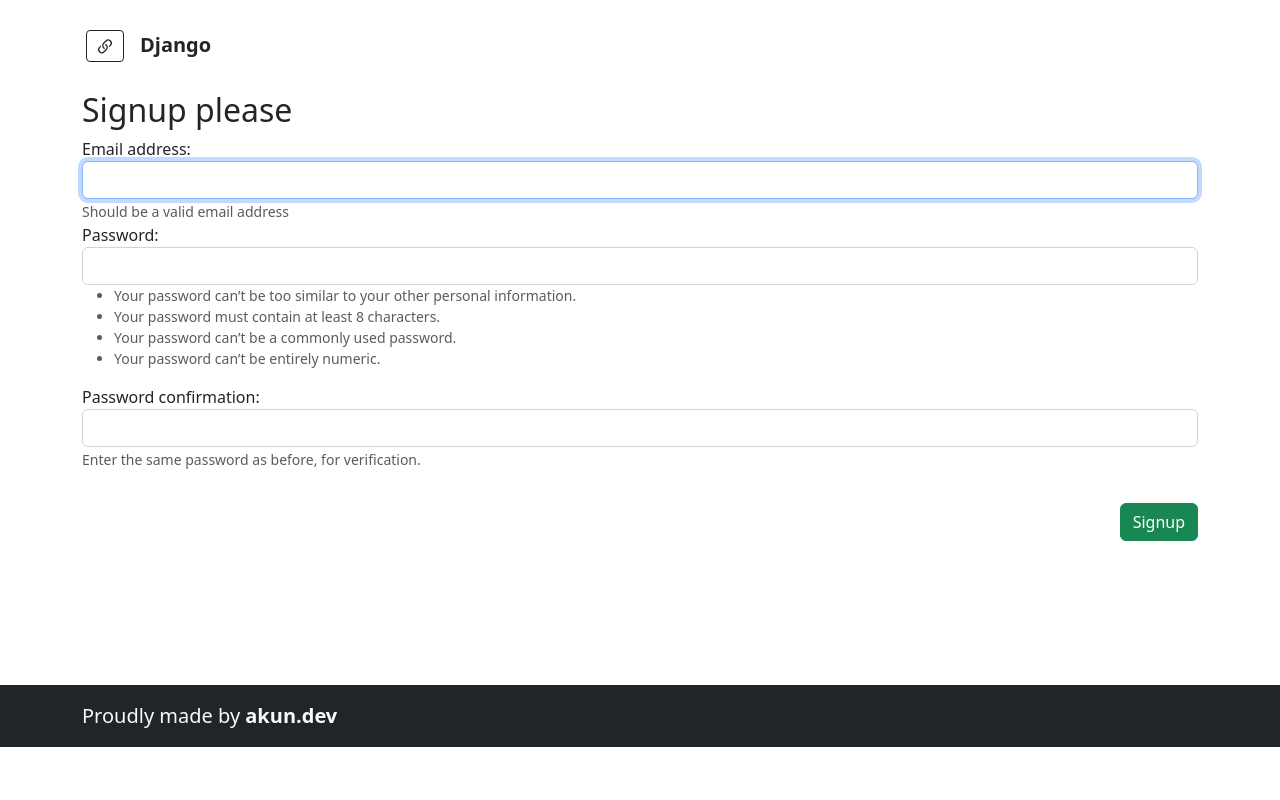
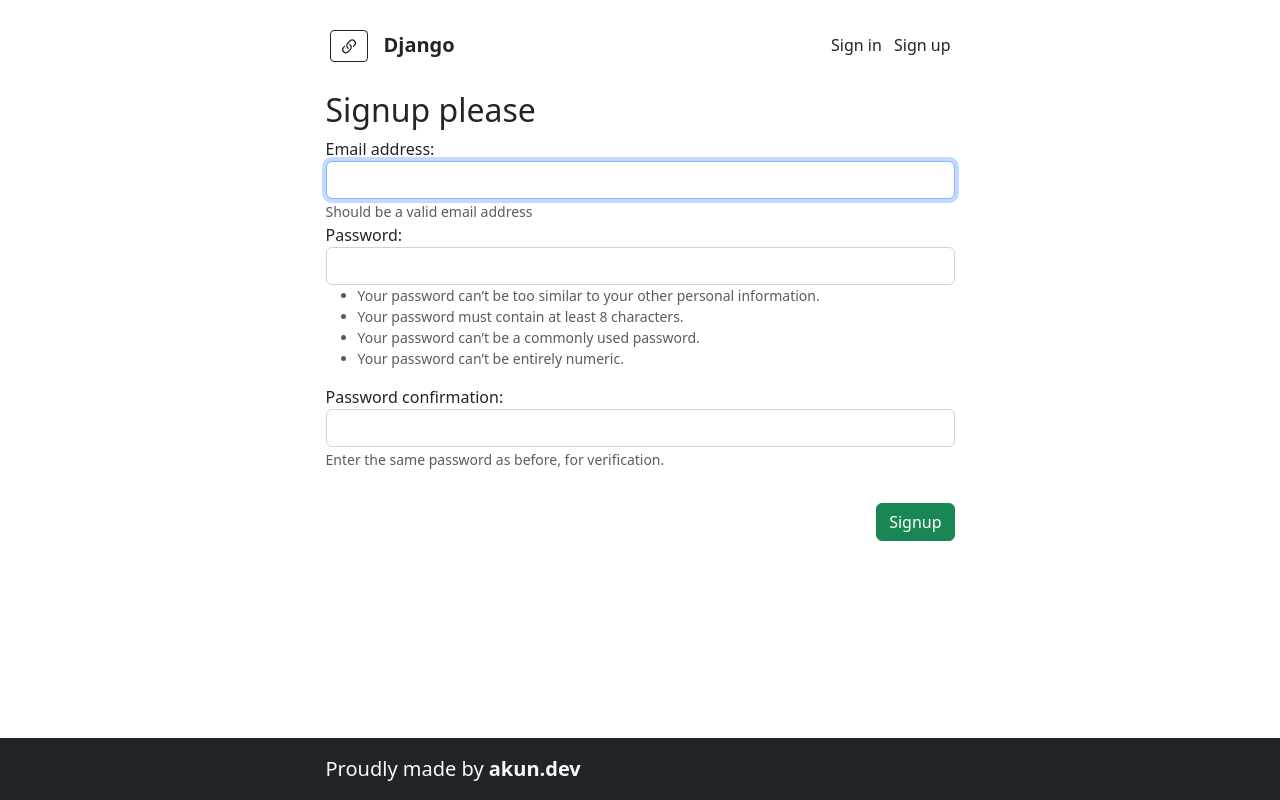
Before and after one commit to almazkun/jeonse, a Django app: page /a/signup/ in a window 1280 px wide. Run offline with Django 4.2, Linux system fonts and the light colour scheme; parts of the project's set-up code (start-up, migrations or seed data) failed here and were passed over; some libraries are stand-ins or nearby versions.

Commit message:
Sign up, sign in, sign out

```diff
--- a/apps/accounts/tests.py
+++ b/apps/accounts/tests.py
@@ -64,7 +64,7 @@ class TestViews(TestCase):
     def setUp(self):
         self.client = Client()
         self.user_data = {
-            "email": "some@email.com",
+            "email": "test@test.com",
             "password1": "some_password",
             "password2": "some_password",
         }
--- a/apps/accounts/views.py
+++ b/apps/accounts/views.py
@@ -1,12 +1,15 @@
 from django.contrib.auth import views
 from django.urls import reverse_lazy
-from django.views.generic import FormView
+from django.views.generic import CreateView
 
 from apps.accounts.forms import CustomUserCreationForm
 
+import logging
+
+logger = logging.getLogger(__name__)
 
 # Create your views here.
-class SignupView(FormView):
+class SignupView(CreateView):
     template_name = "accounts/signup.html"
     form_class = CustomUserCreationForm
     success_url = reverse_lazy("signin")
--- a/static/css/base.css
+++ b/static/css/base.css
@@ -1,12 +1,6 @@
-html {
-    min-height: 100%;
-    display: flex;
-    flex-direction: column;
-}
-
-body {
-    flex-grow: 1;
-}
+.container {
+    max-width: 653px;
+    }
 
 /* Table style */
 .table-container th.asc:after {
@@ -18,13 +12,6 @@ body {
     content: '\0000a0\0025bc';
     float: right;
 }
-
-.table-container {
-    margin-bottom: 3rem;
-    padding-bottom: 3rem;
-}
-
-
 
 /* Progress bar */
 .progress {
--- a/templates/_base.html
+++ b/templates/_base.html
@@ -1,5 +1,5 @@
 <!DOCTYPE html>
-<html lang="en">
+<html lang="en" class="h-100">
     <head>
         {% block meta %}
             {% include "includes/meta.html" %}
@@ -10,13 +10,16 @@
         {% endblock style %}
     </head>
 
-    <body>
+    <body class="d-flex flex-column h-100">
         {% block navigation %}
             {% include "includes/nav.html" %}
         {% endblock navigation %}
 
-        {% block main_content %}
-        {% endblock main_content %}
+        <main class="flex-shrink-0">
+            {% block main_content %}
+            {% endblock main_content %}
+        </main>
+
 
         {% block footer %}
             {% include "includes/footer.html" %}
--- a/templates/home.html
+++ b/templates/home.html
@@ -10,7 +10,8 @@
         <div class="progress">
             <div class="indeterminate"></div>
         </div>
-
-        {% render_table table %}
+        <div style="overflow: auto">
+            {% render_table table %}
+        </div>
     </div>
 {% endblock %}
--- a/templates/includes/footer.html
+++ b/templates/includes/footer.html
@@ -1,4 +1,4 @@
-<footer class="bg-dark text-light py-2 py-md-3">
+<footer class="footer mt-auto bg-dark text-light py-2 py-md-3">
     <div class="container">
         <span class="lead">Proudly made by <a class="text-decoration-none text-light fw-bold" target="_blank"href="https://akun.dev/?utm_source=django_template&utm_medium=web">akun.dev</a></span>
     </div>
--- a/templates/includes/nav.html
+++ b/templates/includes/nav.html
@@ -9,5 +9,13 @@
             </div>
         </a>
         <a class="nav-item lead text-decoration-none text-dark fw-bold" href="{% url 'home' %}">Django</a>
+        <div class="ms-auto">
+            {% if user.is_authenticated %}
+                <a class="nav-item text-decoration-none text-dark" href="{% url 'signout' %}">Sign out</a>
+            {% else %}
+                <a class="nav-item text-decoration-none text-dark pe-2" href="{% url 'signin' %}">Sign in</a>
+                <a class="nav-item text-decoration-none text-dark" href="{% url 'signup' %}">Sign up</a>
+            {% endif %}
+        </div>
     </div>
 </nav>
--- a/templates/tables/listing_table.html
+++ b/templates/tables/listing_table.html
@@ -33,7 +33,7 @@
              hx-indicator=".progress"
              class="page-link">
             <span aria-hidden="true">&laquo;</span>
-            {% trans 'previous' %}
+            {% trans '' %}
         </div>
     </li>
 {% endblock pagination.previous %}
@@ -59,7 +59,7 @@
              hx-swap="outerHTML"
              hx-indicator=".progress"
              class="page-link">
-            {% trans 'next' %}
+            {% trans '' %}
             <span aria-hidden="true">&raquo;</span>
         </div>
     </li>
```
Also changed, not shown: 1 other file.
